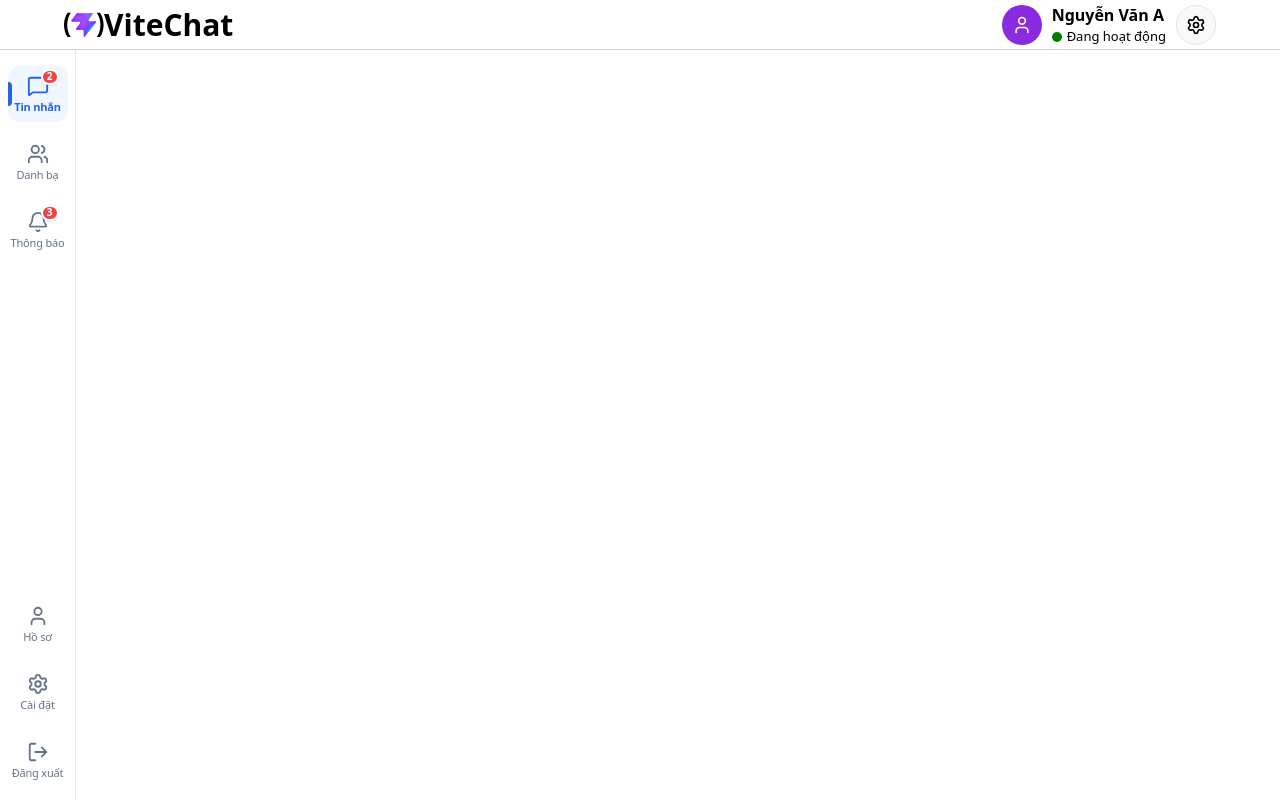
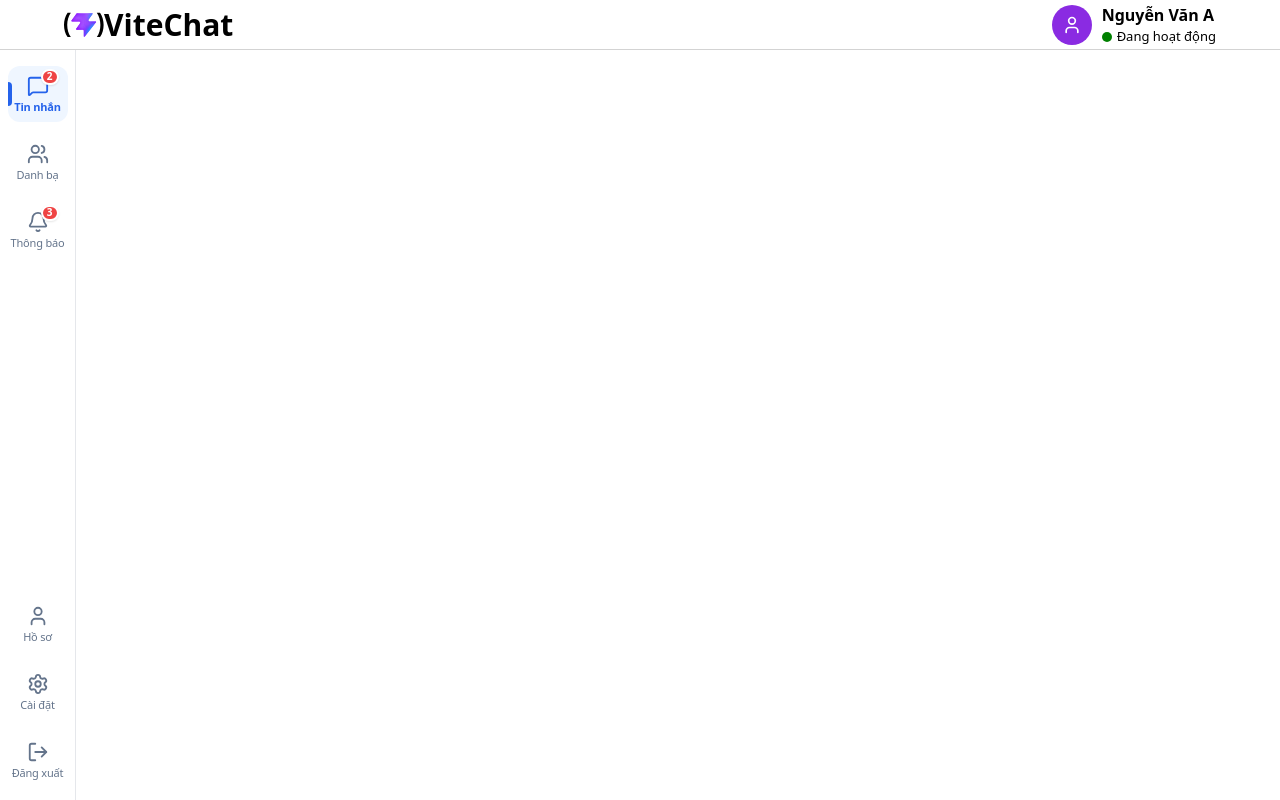
Before and after one commit to nduckhai969-collab/LapTrinhFE_CK, a React (Vite) app: page /chat in a window 1280 px wide. Built offline with nearby package versions, Linux system fonts and the light colour scheme.

Commit message:
Bỏ setting ở Header, để ở SideBar

```diff
--- a/src/components/layout/Header.tsx
+++ b/src/components/layout/Header.tsx
@@ -1,4 +1,4 @@
-import { Settings, User } from 'lucide-react';
+import { User } from 'lucide-react';
 import viteLogo from '../../assets/vite.svg';
 import { mockCurrentUser } from '../../data/mockData';
 
@@ -32,10 +32,6 @@ const Header = () => {
             </span>
           </span>
         </div>
-
-        <button type="button" className="settings-button" title="Cài đặt">
-          <Settings size={20} />
-        </button>
       </div>
     </header>
   );
--- a/src/index.css
+++ b/src/index.css
@@ -84,18 +84,6 @@ body,
 
 .status-dot-offline {
   background-color: gray;
-}
-
-.settings-button {
-  display: flex;
-  align-items: center;
-  justify-content: center;
-  width: 40px;
-  height: 40px;
-  background-color: #f8f9fa;
-  border: 1px solid #e5e5e5;
-  border-radius: 50%;
-  cursor: pointer;
 }
 
 /* ==========================================================================
```
